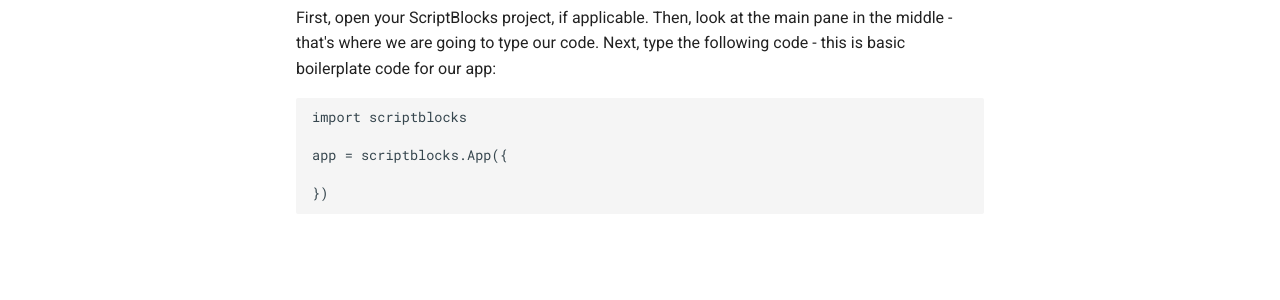
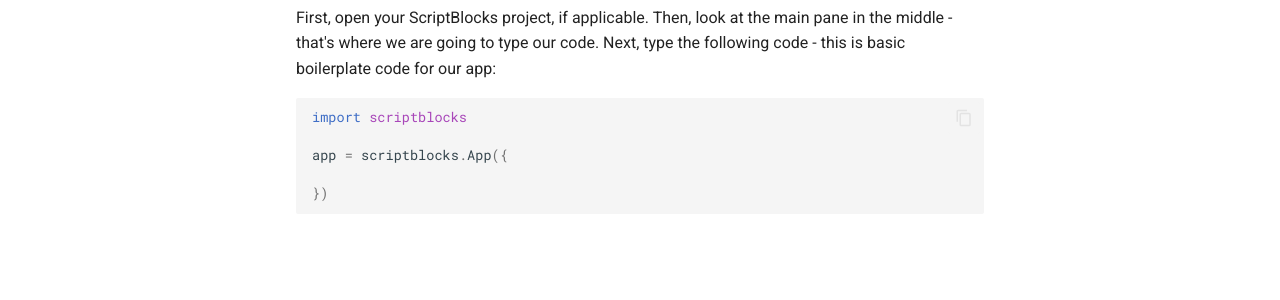
Before and after one commit to ScriptBlocks/ScriptBlocks.py, an MkDocs documentation site: the page built from docs/vol1/chap1.md, in a window 1280 px wide. Shown: the part 290-590 px from the top of the page. Built offline with MkDocs 1.6.1 and Material for MkDocs 9.7.7, drawn with Linux system fonts in a browser that asks for light colours.

Commit message:
Update mkdocs.yml

```diff
--- a/mkdocs.yml
+++ b/mkdocs.yml
@@ -10,8 +10,18 @@ theme:
     - navigation.tabs
     - navigation.top
     - navigation.instant
+    - content.code.copy
 
 nav:
   - Introduction: index.md
   - Volume 1 - Getting Started:
     - Creating your first app: vol1/chap1.md
+
+markdown_extensions:
+  - pymdownx.highlight:
+      anchor_linenums: true
+      line_spans: __span
+      pygments_lang_class: true
+  - pymdownx.inlinehilite
+  - pymdownx.snippets
+  - pymdownx.superfences
```
